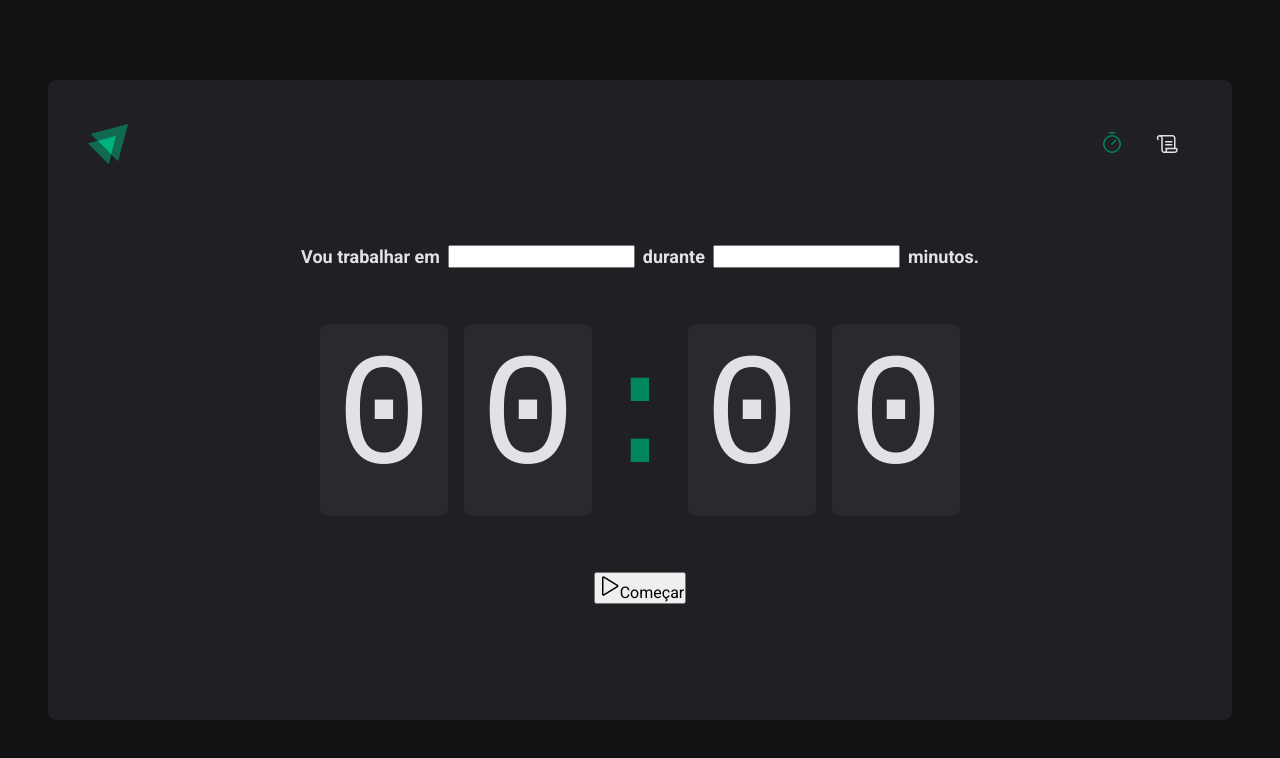
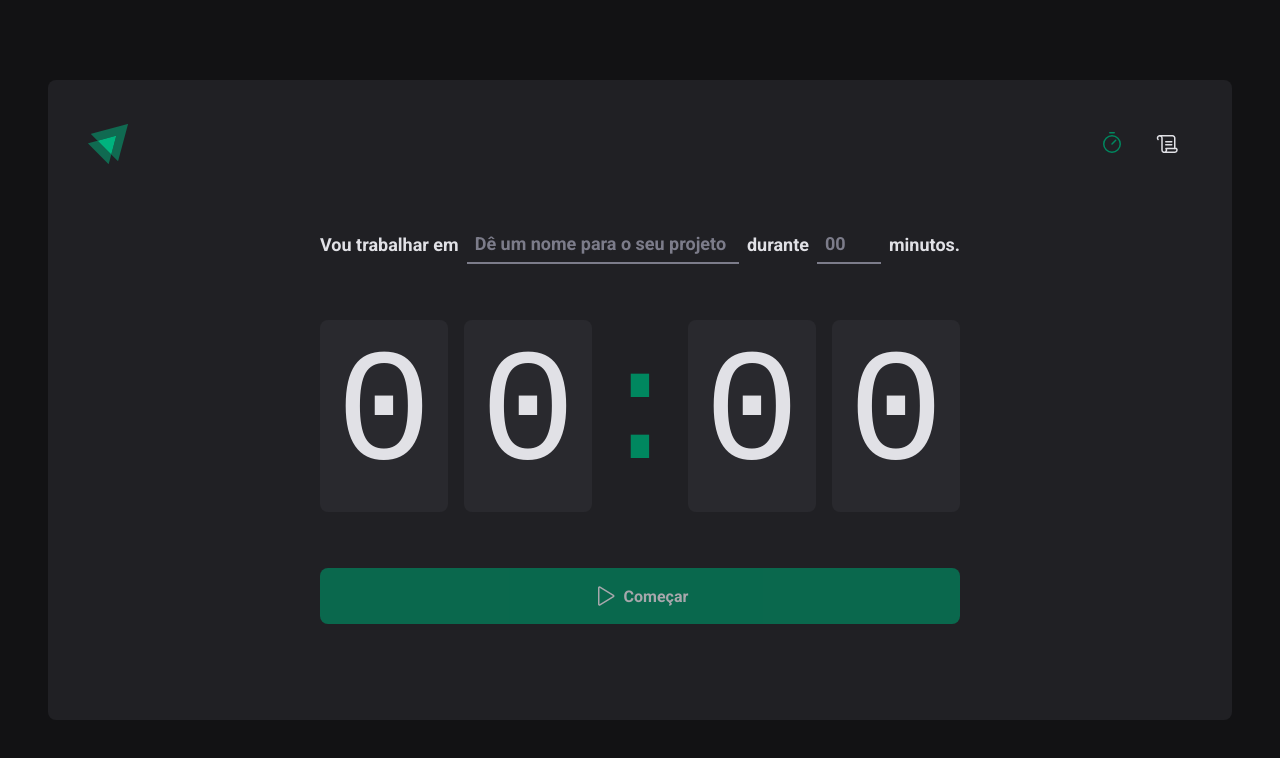
Before and after one commit to EltonPrado/02_Projeto02_IgniteTimer, a React (Vite) app: page / in a window 1280 px wide. Shown: the top 758 px of the page. Built offline with nearby package versions, Linux system fonts and the light colour scheme.

Commit message:
Pages and routes - Finalizing the Home

```diff
--- a/src/pages/Home/index.tsx
+++ b/src/pages/Home/index.tsx
@@ -3,7 +3,10 @@ import {
   CountdownContainer,
   FormContainer,
   HomeContainer,
+  MinutesAmountInput,
   Separator,
+  StartCountdownButton,
+  TaskInput,
 } from './styles'
 
 export function Home() {
@@ -12,10 +15,14 @@ export function Home() {
       <form action="">
         <FormContainer>
           <label htmlFor="task">Vou trabalhar em</label>
-          <input id="task" />
+          <TaskInput id="task" placeholder="Dê um nome para o seu projeto" />
 
           <label htmlFor="minutesAmount">durante</label>
-          <input type="umber" id="minutesAmount" />
+          <MinutesAmountInput
+            type="umber"
+            id="minutesAmount"
+            placeholder="00"
+          />
 
           <span>minutos.</span>
         </FormContainer>
@@ -28,10 +35,10 @@ export function Home() {
           <span>0</span>
         </CountdownContainer>
 
-        <button type="submit">
+        <StartCountdownButton disabled type="submit">
           <Play size={24} />
           Começar
-        </button>
+        </StartCountdownButton>
       </form>
     </HomeContainer>
   )
--- a/src/pages/Home/styles.ts
+++ b/src/pages/Home/styles.ts
@@ -18,7 +18,6 @@ export const HomeContainer = styled.main`
 
 export const FormContainer = styled.div`
   width: 100%;
-
   display: flex;
   align-items: center;
   justify-content: center;
@@ -27,6 +26,34 @@ export const FormContainer = styled.div`
   font-size: 1.125rem;
   font-weight: bold;
   flex-wrap: wrap;
+`
+
+const BaseInput = styled.input`
+  background: transparent;
+  height: 2.5rem;
+  border: 0;
+  border-bottom: 2px solid ${(props) => props.theme['gray-500']};
+  font-weight: bold;
+  font-size: 1.125rem;
+  padding: 0 0.5rem;
+  color: ${(props) => props.theme['gray-100']};
+
+  &:focus {
+    box-shadow: none;
+    border-color: ${(props) => props.theme['green-500']};
+  }
+
+  &::placeholder {
+    color: ${(props) => props.theme['gray-500']};
+  }
+`
+
+export const TaskInput = styled(BaseInput)`
+  flex: 1;
+`
+
+export const MinutesAmountInput = styled(BaseInput)`
+  width: 4rem;
 `
 
 export const CountdownContainer = styled.div`
@@ -54,3 +81,31 @@ export const Separator = styled.div`
   display: flex;
   justify-content: center;
 `
+
+export const StartCountdownButton = styled.button`
+  width: 100%;
+  border: 0;
+  padding: 1rem;
+  border-radius: 8px;
+
+  display: flex;
+  align-items: center;
+  justify-content: center;
+
+  gap: 0.5rem;
+  font-weight: bold;
+
+  cursor: pointer;
+
+  background: ${(props) => props.theme['green-500']};
+  color: ${(props) => props.theme['gray-100']};
+
+  &:disabled {
+    opacity: 0.7;
+    cursor: not-allowed;
+  }
+
+  &:not(:disabled):hover {
+    background: ${(props) => props.theme['green-700']};
+  }
+`
```
